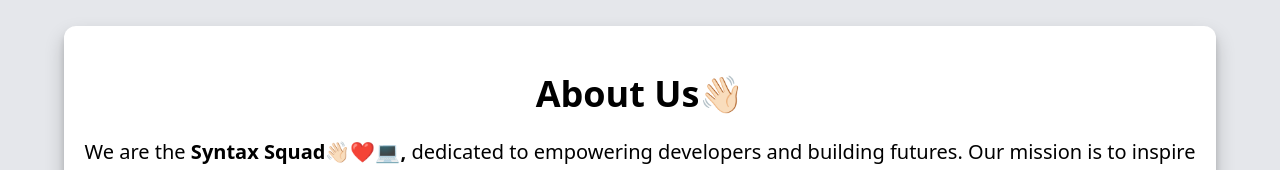
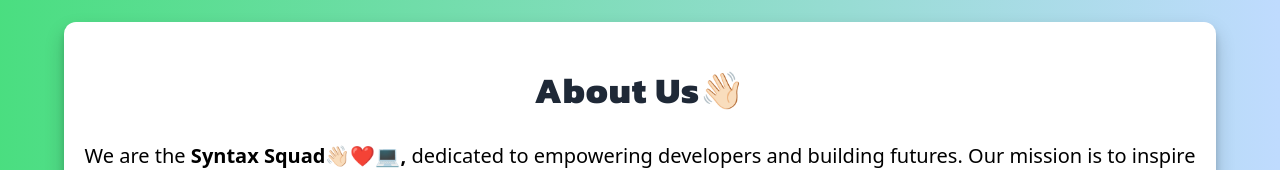
Before and after one commit to Krupa2205/ShowcaseHubFrontend, a React (Vite) app: page / in a window 1280 px wide. Shown: the part 736-906 px from the top of the page. Built offline with nearby package versions, Linux system fonts and the light colour scheme.

Commit message:
changed footer UI

```diff
--- a/src/components/About.jsx
+++ b/src/components/About.jsx
@@ -5,7 +5,7 @@ function About() {
   return (
     <section
       id="about"
-      className="relative h-[70vh] w-full flex items-center justify-center bg-gray-200 text-black"
+      className="relative h-[70vh] w-full flex items-center justify-center bg-gradient-to-r from-green-400 via-blue-200 to-pink-300 animate-gradient-wave bg-[length:200%_200%]"
     >
       {/* About Us */}
       <motion.div
@@ -16,7 +16,8 @@ function About() {
         style={{ boxShadow: '0 10px 20px rgba(0, 0, 0, 0.2), 0 6px 6px rgba(0, 0, 0, 0.15)' }}
       >
         <motion.h2
-          className="text-3xl sm:text-4xl font-bold text-center mb-6"
+          className="text-4xl font-extrabold text-gray-800 tracking-wide text-center mb-8"
+          style={{ fontFamily: 'Kanit, sans-serif' }}
           initial={{ opacity: 0, y: -20 }}
           animate={{ opacity: 1, y: 0 }}
           transition={{ duration: 0.8, ease: 'easeOut' }}
```
Also changed, not shown: src/assets/about.avif (added).
